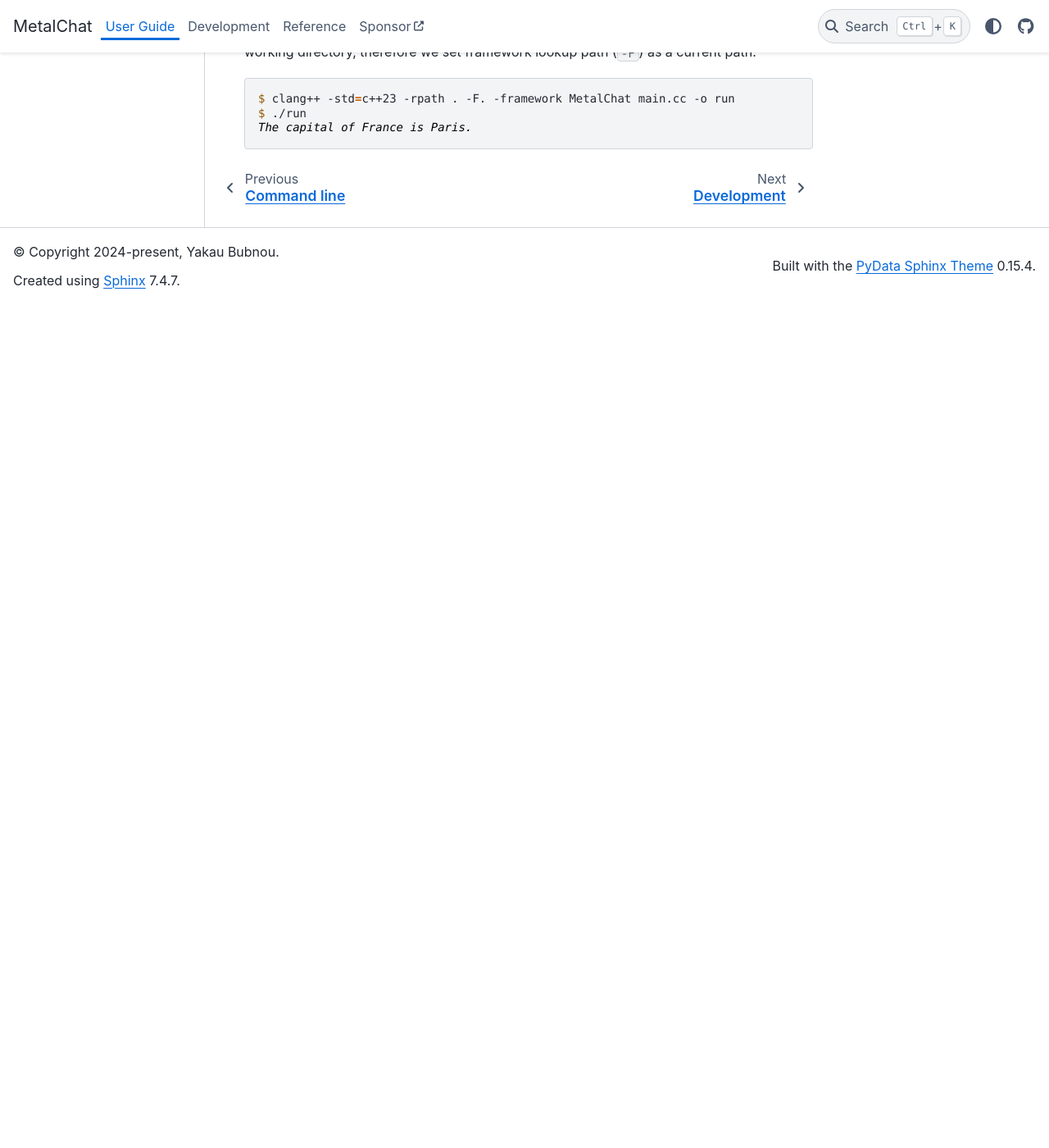
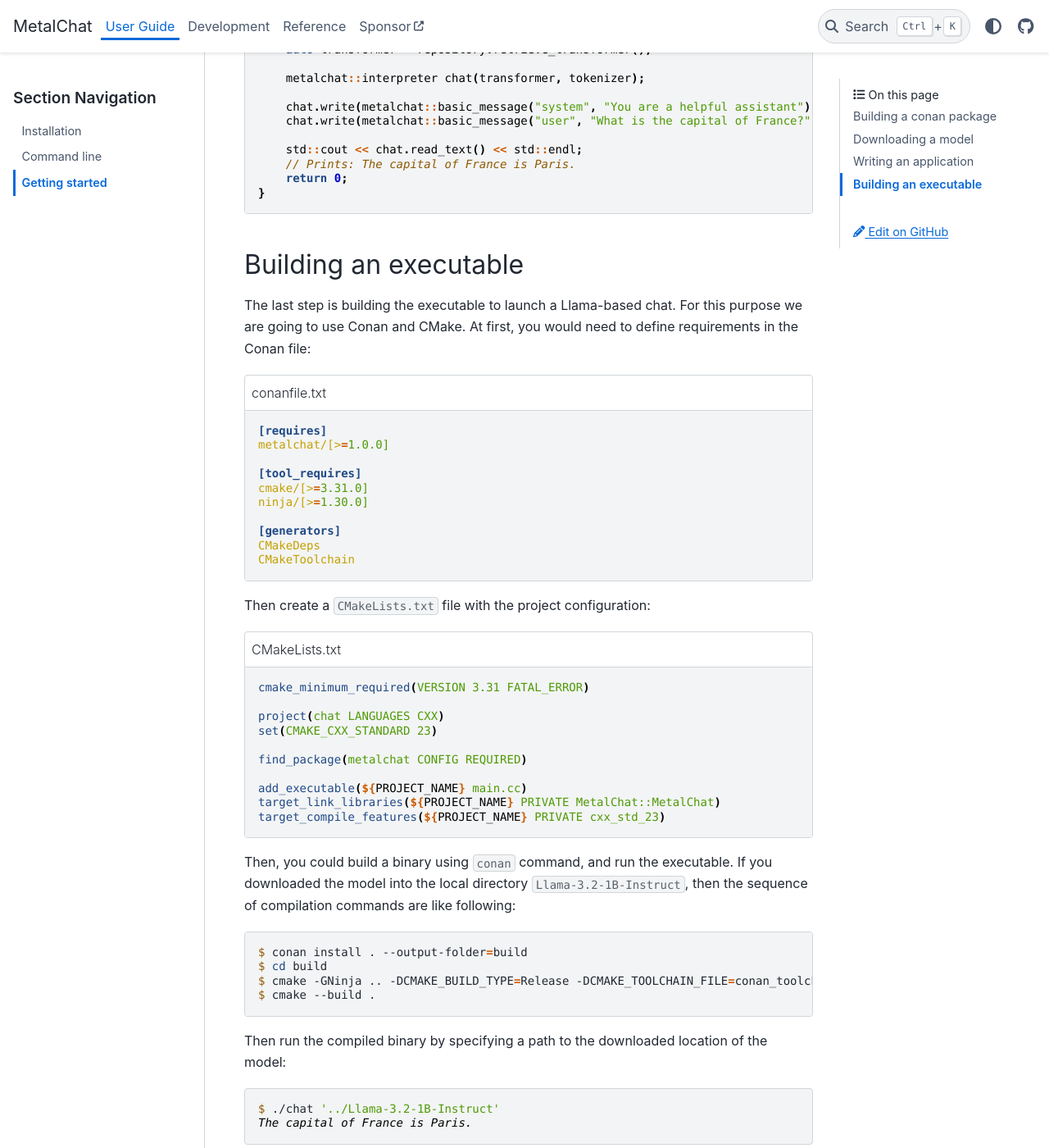
Before and after one commit to ybubnov/metalchat, a Sphinx documentation site: the page built from documentation/guides/getting_started.rst, in a window 1280 px wide and 1400 px high, scrolled down 1356 px. Shown: the whole window at 82% size. Built offline with Sphinx 7.4.7 and the PyData theme 0.15.4, drawn with Linux system fonts in a browser that asks for light colours; before the commit the page ends 1727 px from its top, so only the background shows below that; some of the changed text lies outside the part shown.

Commit message:
Update documentation for RTD (#108)

```diff
--- a/documentation/guides/getting_started.rst
+++ b/documentation/guides/getting_started.rst
@@ -1,12 +1,33 @@
 Getting started
 ===============
 
-.. warning::
-
-   Work is in progress.
-
 This guide walks through the most basic usage of the library, precisely - how to build a
 simple chat application with MetalChat framework.
+
+Building a conan package
+^^^^^^^^^^^^^^^^^^^^^^^^
+
+The library is being distributed as a Conan package (unfortunately, not yet available in the
+Conan center). So the easiest way is to compile the Conan package locally:
+
+.. code:: console
+
+   $ git clone https://github.com/ybubnov/metalchat
+   $ cd metalchat
+   $ conan build \
+        --build=missing \
+        --settings build_type=Release \
+        --conf tools.build.skip_testTrue \
+        --options '&:build_executable'=False \
+        --options '&:use_system_libs'=False
+
+After the compilation of the framework, you could export a Conan package, so it's available
+for the usage.
+
+.. code:: console
+
+   $ conan export-pkg
+
 
 Downloading a model
 ^^^^^^^^^^^^^^^^^^^
@@ -29,21 +50,21 @@
 
    #include <metalchat/metalchat.h>
 
-   int main()
+   int main(int argc, char** argv)
    {
        using Transformer = metalchat::huggingface::llama3;
        using Repository = metalchat::filesystem_repository<Transformer>;
 
-       Repository repository("./Llama-3.2-1B-Instruct");
+       Repository repository(argv[1]);
        auto tokenizer = repository.retrieve_tokenizer();
-       auto transformer = repository.retreive_transformer();
+       auto transformer = repository.retrieve_transformer();
 
        metalchat::interpreter chat(transformer, tokenizer);
 
-       chat.send(metalchat::basic_message("system", "You are a helpful assistant"));
-       chat.send(metalchat::basic_message("user", "What is the capital of France?"));
+       chat.write(metalchat::basic_message("system", "You are a helpful assistant"));
+       chat.write(metalchat::basic_message("user", "What is the capital of France?"));
 
-       std::cout << chat.receive_text() << std::endl;
+       std::cout << chat.read_text() << std::endl;
        // Prints: The capital of France is Paris.
        return 0;
    }
@@ -52,12 +73,53 @@
 Building an executable
 ^^^^^^^^^^^^^^^^^^^^^^
 
-The last step is building the executable to launch a Llama-based chat and receive an answer
-to the question. Here we assume that MetalChat framework is located within a working directory,
-therefore we set framework lookup path (``-F``) as a current path.
+The last step is building the executable to launch a Llama-based chat. For this purpose we are
+going to use Conan and CMake. At first, you would need to define requirements in the Conan file:
+
+.. code-block:: ini
+   :caption: conanfile.txt
+
+   [requires]
+   metalchat/[>=1.0.0]
+
+   [tool_requires]
+   cmake/[>=3.31.0]
+   ninja/[>=1.30.0]
+
+   [generators]
+   CMakeDeps
+   CMakeToolchain
+
+Then create a ``CMakeLists.txt`` file with the project configuration:
+
+.. code-block:: cmake
+   :caption: CMakeLists.txt
+
+   cmake_minimum_required(VERSION 3.31 FATAL_ERROR)
+
+   project(chat LANGUAGES CXX)
+   set(CMAKE_CXX_STANDARD 23)
+
+   find_package(metalchat CONFIG REQUIRED)
+
+   add_executable(${PROJECT_NAME} main.cc)
+   target_link_libraries(${PROJECT_NAME} PRIVATE MetalChat::MetalChat)
+   target_compile_features(${PROJECT_NAME} PRIVATE cxx_std_23)
+
+Then, you could build a binary using ``conan`` command, and run the executable. If you downloaded
+the model into the local directory ``Llama-3.2-1B-Instruct``, then the sequence of compilation
+commands are like following:
 
 .. code:: console
 
-   $ clang++ -std=c++23 -rpath . -F. -framework MetalChat main.cc -o run
-   $ ./run
+   $ conan install . --output-folder=build
+   $ cd build
+   $ cmake -GNinja .. -DCMAKE_BUILD_TYPE=Release -DCMAKE_TOOLCHAIN_FILE=conan_toolchain.cmake
+   $ cmake --build .
+
+Then run the compiled binary by specifying a path to the downloaded location of the model:
+
+.. code:: console
+
+   $ ./chat '../Llama-3.2-1B-Instruct'
    The capital of France is Paris.
```
Also changed, not shown: README.md (+7 -7 lines), documentation/guides/command_line.rst (+56 -8 lines), .readthedocs.yaml (added), 3 other files.
